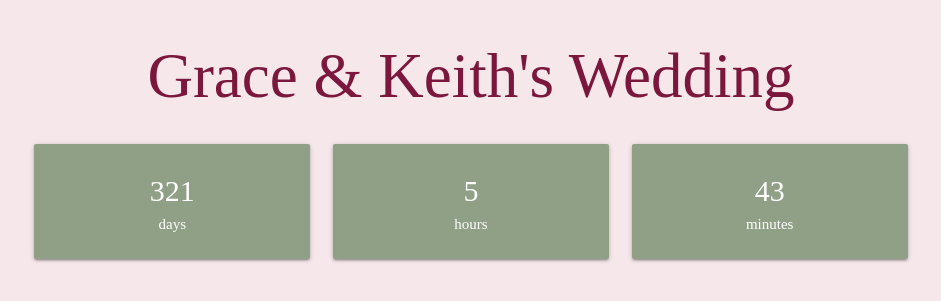
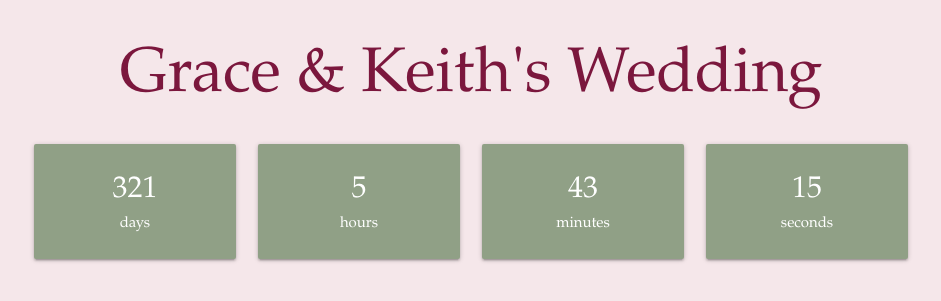
Before and after one commit to kdavidmoore/wedding-countdown, a PHP site: page / in a window 1280 px wide. Shown: the top 301 px of the page, without its empty margins (169-1110 px from the left). Run offline with PHP 8.4, Linux system fonts and the light colour scheme.

Commit message:
added hidden seconds div for desktop; changed fonts

```diff
--- a/css/styles.css
+++ b/css/styles.css
@@ -8,7 +8,7 @@
 body {
 	text-align: center;
     background-color: var(--blush);
-    font-family: "Didot", serif;
+    font-family: "Palatino Linotype", "Book Antiqua", Palatino, serif
 }
 
 #title {
@@ -27,3 +27,9 @@ body {
 .units {
     font-size: 1.0em;
 }
+
+@media screen and (max-width: 767px) {
+    #seconds-card {
+        display: none;
+    }
+}
--- a/index.html
+++ b/index.html
@@ -23,22 +23,28 @@
             <h1 id="title">Grace &amp; Keith&#39;s Wedding</h1>
 
             <div class="row">
-                <div class="col s4">
+                <div class="col s4 m3">
                     <div class="card-panel card-color small">
                         <div id="days" class="white-text time-number"></div>
                         <div class="white-text units">days</div>
                     </div>
                 </div>
-                <div class="col s4">
+                <div class="col s4 m3">
                     <div class="card-panel card-color small">
                         <div id="hours" class="white-text time-number"></div>
                         <div class="white-text units">hours</div>
                     </div>
                 </div>
-                <div class="col s4">
+                <div class="col s4 m3">
                     <div class="card-panel card-color small">
                         <div id="minutes" class="white-text time-number"></div>
                         <div class="white-text units">minutes</div>
+                    </div>
+                </div>
+                <div id="seconds-card" class="col m3">
+                    <div class="card-panel card-color small">
+                        <div id="seconds" class="white-text time-number"></div>
+                        <div class="white-text units">seconds</div>
                     </div>
                 </div>
             </div>
```
